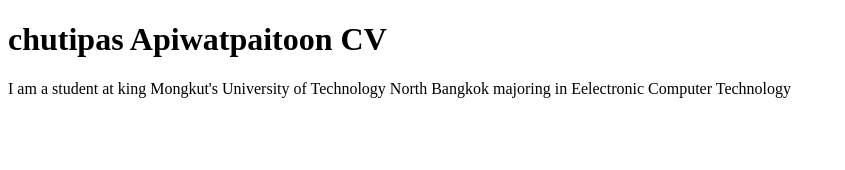
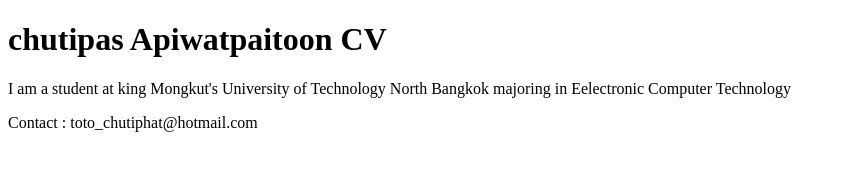
Before and after one commit to Toslonz96/github-desktop-project, a plain HTML site: page index.html in a window 1280 px wide. Shown: the whole page, without its empty margins (0-845 px from the left). Drawn offline with Linux system fonts and the light colour scheme.

Commit message:
add contact me
add contact me

```diff
--- a/index.html
+++ b/index.html
@@ -10,5 +10,6 @@
     <p>I am a student at king Mongkut's University of
     Technology North Bangkok majoring in Eelectronic Computer Technology
     </p>
+    <footer>Contact : toto_chutiphat@hotmail.com</footer>
 </body>
 </html>
```
